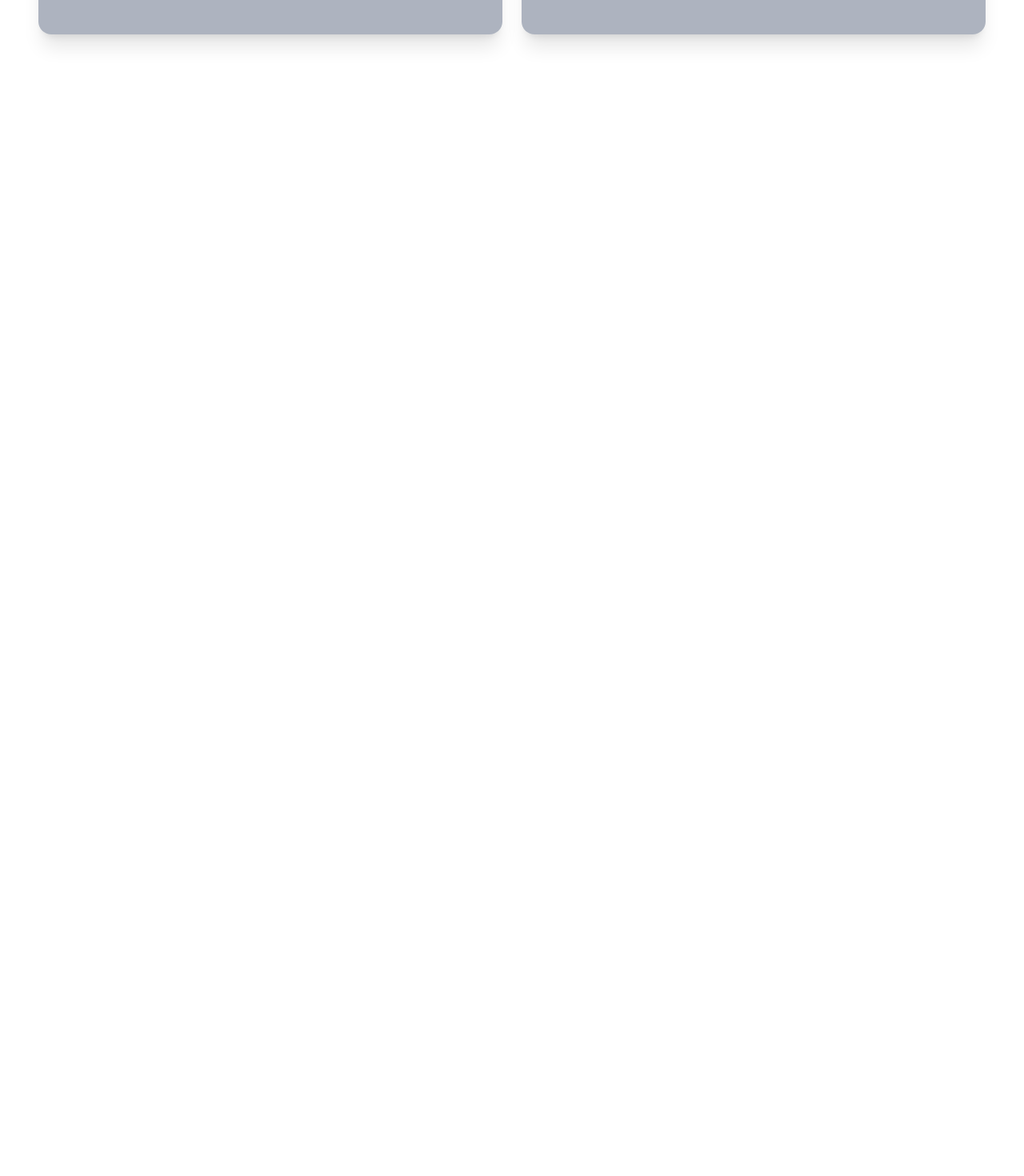
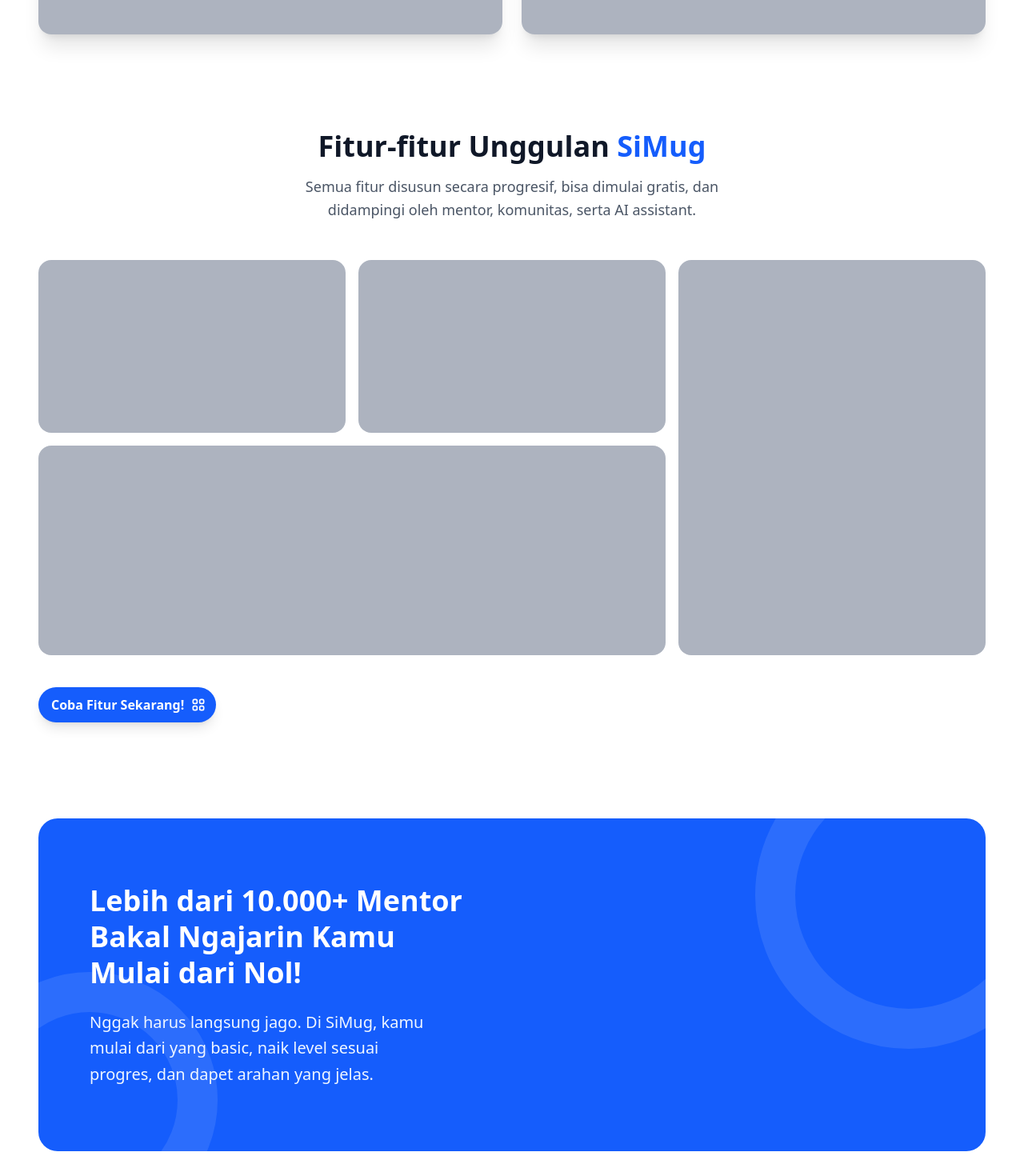
Before and after one commit to iqbalbayuaji/SiMug, a React (Vite) app: page /landing in a window 1280 px wide. Shown: the part 2460-3930 px from the top of the page at 80% size. Before the commit the page ends 2583 px from the top, so only its background shows below. Built offline with nearby package versions, Linux system fonts and the light colour scheme.

Commit message:
[+] Add New Section

```diff
--- a/src/pages/auth/LandingPage.jsx
+++ b/src/pages/auth/LandingPage.jsx
@@ -287,6 +287,72 @@
                     </div>
                 </div>
             </section>
+
+            {/* Features Grid Section */}
+            <section className="py-10 bg-white">
+                <div className="max-w-7xl mx-auto px-6 lg:px-12">
+                    {/* Header */}
+                    <div className="text-center mb-12">
+                        <h2 className="text-3xl lg:text-4xl font-semibold text-gray-900 mb-4">
+                            Fitur-fitur Unggulan <span className="text-blue-600">SiMug</span>
+                        </h2>
+                        <p className="text-gray-600 max-w-2xl mx-auto text-lg leading-relaxed px-15">
+                            Semua fitur disusun secara progresif, bisa dimulai gratis, dan didampingi oleh mentor, komunitas, serta AI assistant.
+                        </p>
+                    </div>
+
+                    {/* Grid Layout */}
+                    <div className="grid grid-cols-1 md:grid-cols-3 gap-4 mb-10">
+                        {/* 1. Top Left Card */}
+                        <div className="bg-gray-400/80 rounded-2xl aspect-video w-full"></div>
+
+                        {/* 2. Top Middle Card */}
+                        <div className="bg-gray-400/80 rounded-2xl aspect-video w-full"></div>
+
+                        {/* 3. Right Tall Card (Spans 2 rows) */}
+                        <div className="bg-gray-400/80 rounded-2xl w-full md:row-span-2 md:h-full min-h-[300px]"></div>
+
+                        {/* 4. Bottom Wide Card (Spans 2 columns) */}
+                        <div className="bg-gray-400/80 rounded-2xl w-full md:col-span-2 aspect-[2.1/0.7]"></div>
+                    </div>
+
+                    {/* CTA Button */}
+                    <div className="flex justify-start">
+                        <button className="flex group items-center gap-2 hover:gap-4 bg-blue-600 hover:bg-blue-700 text-white font-semibold pl-4 pr-3 py-2.5 rounded-full transition-all shadow-lg hover:shadow-blue-500/30 transform hover:-translate-y-1">
+                            Coba Fitur Sekarang!
+                            <svg className="w-5 h-5 group-hover:rotate-90 ease-out transition-transform duration-300" fill="none" stroke="currentColor" viewBox="0 0 24 24">
+                                <path strokeLinecap="round" strokeLinejoin="round" strokeWidth={2} d="M4 6a2 2 0 012-2h2a2 2 0 012 2v2a2 2 0 01-2 2H6a2 2 0 01-2-2V6zM14 6a2 2 0 012-2h2a2 2 0 012 2v2a2 2 0 01-2 2h-2a2 2 0 01-2-2V6zM4 16a2 2 0 012-2h2a2 2 0 012 2v2a2 2 0 01-2 2H6a2 2 0 01-2-2v-2zM14 16a2 2 0 012-2h2a2 2 0 012 2v2a2 2 0 01-2 2h-2a2 2 0 01-2-2v-2z" />
+                            </svg>
+                        </button>
+                    </div>
+                </div>
+            </section>
+
+            {/* Container */}
+            <section className='py-20 bg-white'>
+                <div className="max-w-7xl mx-auto px-6 lg:px-12">
+                    <div className='group relative bg-blue-600 rounded-3xl overflow-hidden px-6 py-10 md:px-16 hover:md:py-15 py-20 group transition-all duration-500 hover:shadow-2xl hover:scale-[1.009]'>
+                        {/* Background Decorations */}
+                        <div className="absolute -top-24 -right-24 w-64 h-64 md:w-96 md:h-96 rounded-full border-[50px] border-white/10 transition-transform duration-700 ease-out group-hover:scale-125 group-hover:rotate-12"></div>
+
+                        <div className="absolute -bottom-24 -left-24 w-64 h-64 md:w-80 md:h-80 rounded-full border-[50px] border-white/10 transition-transform duration-700 ease-out group-hover:scale-125 group-hover:-rotate-12"></div>
+
+                        {/* Content */}
+                        <div className="relative z-10">
+                            <h2 className="text-2xl md:text-3xl lg:text-4xl font-semibold text-white group-hover:mb-15 mb-6 transition-all duration-500 leading-tight">
+                                Lebih dari 10.000+ Mentor <br className="hidden md:block" />
+                                Bakal Ngajarin Kamu <br className="hidden md:block" />
+                                Mulai dari Nol!
+                            </h2>
+                            <p className="text-blue-50 text-base md:text-lg lg:text-xl leading-relaxed max-w-2xl">
+                                Nggak harus langsung jago. Di SiMug, kamu <br className="hidden lg:block" />
+                                mulai dari yang basic, naik level sesuai <br className="hidden lg:block" />
+                                progres, dan dapet arahan yang jelas.
+                            </p>
+                        </div>
+                    </div>
+                </div>
+            </section>
         </div>
     )
 }
```
